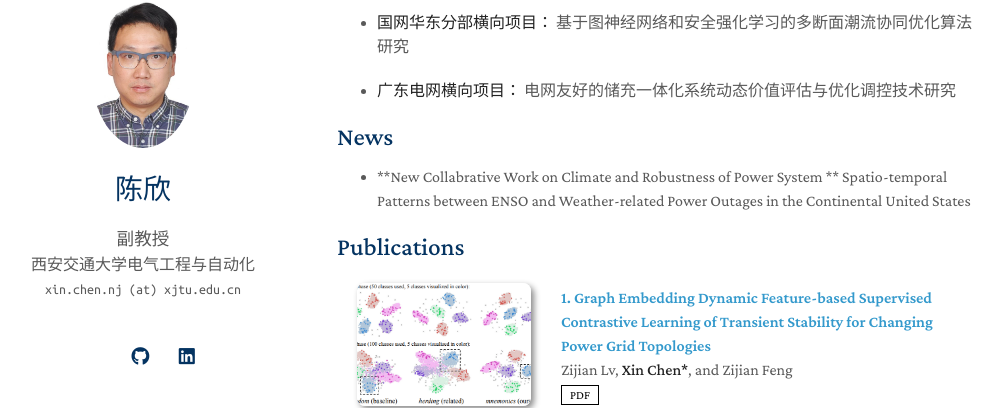
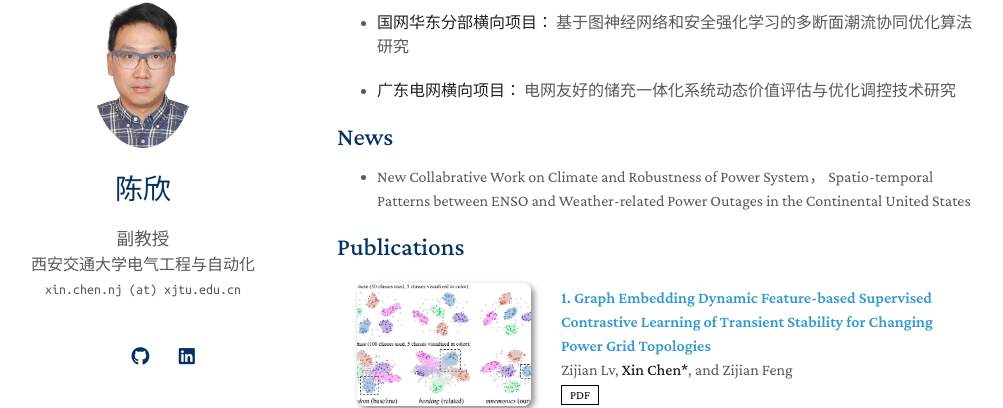
Before and after one commit to IntelligentEnergy/IntelligentEnergy.github.io, a Jekyll site: the page built from index.md, in a window 1280 px wide and 900 px high, scrolled down 1915 px. Shown: the part 92-500 px from the top of the window, without its empty margins (133-1136 px from the left). Built offline with Jekyll 4.4.1, drawn with Linux system fonts in a browser that asks for light colours; nearby versions of some CDN libraries; a style sheet for code colours, icons or effects is not loaded; our own code applies the rules of GitHub Pages for plain Markdown files.

```diff
--- a/index.md
+++ b/index.md
@@ -95,7 +95,7 @@ layout: homepage
 
 ## News
 
-- **New Collabrative Work on Climate and Robustness of Power System ** <a href="https://arxiv.org/abs/2406.14474"><autocolor>Spatio-temporal Patterns between ENSO and Weather-related Power Outages in the Continental United States</autocolor></a>
+- New Collabrative Work on Climate and Robustness of Power System， <a href="https://arxiv.org/abs/2406.14474"><autocolor>Spatio-temporal Patterns between ENSO and Weather-related Power Outages in the Continental United States</autocolor></a>
 
 
 <!-- ---
```
